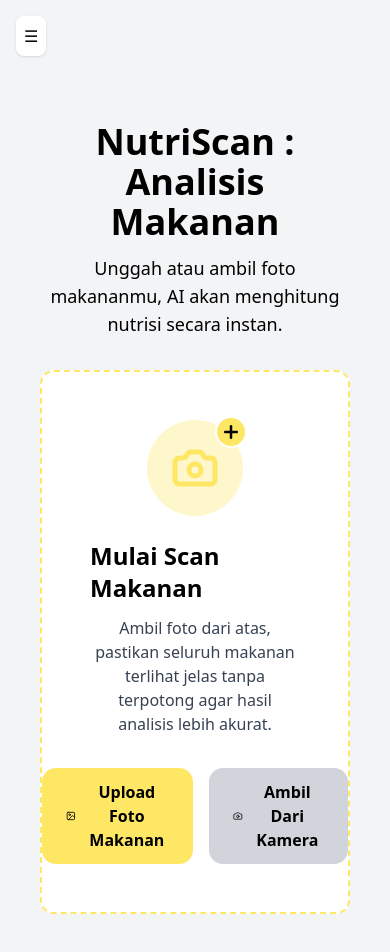
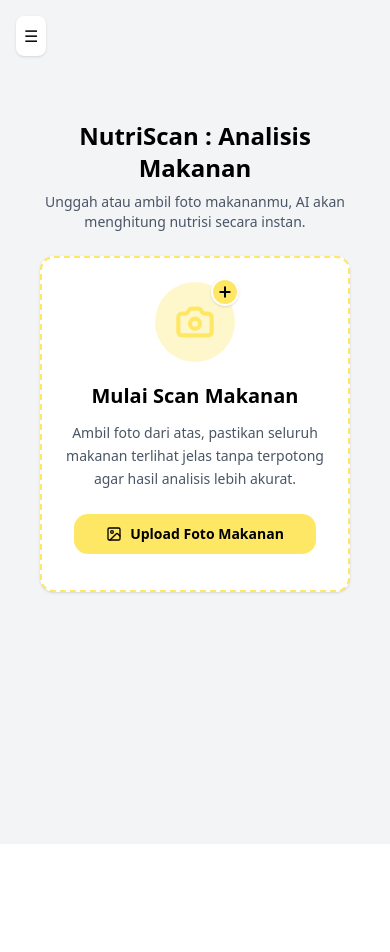
Before and after one commit to axellfumioo/dinacom-frontend, a Next.js app: page /dashboard/scanmakanan in a window 390 px wide. Shown: the top 952 px of the page. After the commit the page ends 844 px from the top, so only its background shows below. Built offline with nearby package versions, Linux system fonts and the light colour scheme.

Commit message:
UI : fix UI scan & memperbaiki button scan, uploud (sementara)

```diff
--- a/src/app/(dashboard)/dashboard/scanmakanan/page.tsx
+++ b/src/app/(dashboard)/dashboard/scanmakanan/page.tsx
@@ -1,44 +1,58 @@
+"use client";
+
 import React from 'react'
 import BtnScan from '@/components/scan/BtnScan'
 import { Camera, Plus } from 'lucide-react'
+import { useSidebarLayout } from "@/components/ui/LayoutClient";
+import { useMemo } from "react";
 
 export default function ScanMakananPage() {
+  const { sidebarCollapsed } = useSidebarLayout();
+  const containerWidth = useMemo(
+    () => (sidebarCollapsed ? "max-w-screen-2xl" : "max-w-7xl"),
+    [sidebarCollapsed]
+  );
+
   return (
-    <div className='min-h-screen flex flex-col items-center justify-center p-4'>
-      {/* Title */}
-      <div className='text-center mb-8'>
-        <h1 className='text-4xl font-bold text-black mb-3'>
+    <div className={`${containerWidth} mx-auto px-4 py-6 md:py-8`}>
+      {/* Title Section */}
+      <div className='text-center mb-6 md:mb-8'>
+        <h1 className='text-2xl md:text-3xl lg:text-4xl font-bold text-black mb-2 md:mb-3'>
           NutriScan : Analisis Makanan
         </h1>
-        <p className='text-lg text-black'>
+        <p className='text-sm md:text-base text-gray-600 max-w-2xl mx-auto'>
           Unggah atau ambil foto makananmu, AI akan menghitung nutrisi secara instan.
         </p>
       </div>
 
-      {/* Scan Box */}
-      <div className='w-full max-w-2xl border-2 border-dashed border-[#FFE766] rounded-xl p-12 flex flex-col items-center justify-center bg-white'>
+      {/* Scan Box - Centered */}
+      <div className='flex justify-center'>
+        <div className='w-full max-w-2xl border-2 border-dashed border-[#FFE766] rounded-xl p-6 md:p-8 lg:p-10 xl:p-12 flex flex-col items-center justify-center bg-white shadow-sm'>
           {/* Camera Icon with Plus */}
-        <div className='relative mb-6'>
-          <div className='w-24 h-24 bg-[#FFF7CC] rounded-full flex items-center justify-center'>
-            <Camera className='w-12 h-12 text-[#FFE766]' strokeWidth={2.5} />
+          <div className='relative mb-5 md:mb-6'>
+            <div className='w-20 h-20 md:w-24 md:h-24 lg:w-28 lg:h-28 bg-[#FFF7CC] rounded-full flex items-center justify-center'>
+              <Camera className='w-10 h-10 md:w-12 md:h-12 lg:w-14 lg:h-14 text-[#FFE766]' strokeWidth={2.5} />
             </div>
-          <div className='absolute -top-1 -right-1 w-8 h-8 bg-[#FFE766] rounded-full flex items-center justify-center border-2 border-white'>
-            <Plus className='w-5 h-5 text-black' strokeWidth={3} />
+            <div className='absolute -top-1 -right-1 w-7 h-7 md:w-8 md:h-8 lg:w-9 lg:h-9 bg-[#FFE766] rounded-full flex items-center justify-center border-2 border-white shadow-sm'>
+              <Plus className='w-4 h-4 md:w-5 md:h-5 text-black' strokeWidth={3} />
             </div>
           </div>
 
           {/* Section Title */}
-        <h2 className='text-2xl font-bold text-black mb-3'>
+          <h2 className='text-xl md:text-2xl lg:text-3xl font-bold text-black mb-3 md:mb-4 text-center'>
             Mulai Scan Makanan
           </h2>
 
           {/* Instructions */}
-        <p className='text-center text-gray-700 mb-8 max-w-md'>
+          <p className='text-center text-gray-600 mb-6 md:mb-8 max-w-md text-sm md:text-base leading-relaxed'>
             Ambil foto dari atas, pastikan seluruh makanan terlihat jelas tanpa terpotong agar hasil analisis lebih akurat.
           </p>
 
           {/* Buttons */}
+          <div className='w-full'>
             <BtnScan />
+          </div>
+        </div>
       </div>
     </div>
   )
--- a/src/components/scan/BtnScan.tsx
+++ b/src/components/scan/BtnScan.tsx
@@ -1,15 +1,33 @@
 "use client";
 
-import { Image, Camera } from 'lucide-react';
-import React, { useRef, ChangeEvent } from 'react'
+import { Image as ImageIcon, Camera } from "lucide-react";
+import React, {
+  useRef,
+  ChangeEvent,
+  useState,
+  useEffect,
+} from "react";
 
 export default function BtnScan() {
-
   const fileInputRef = useRef<HTMLInputElement>(null);
   const cameraInputRef = useRef<HTMLInputElement>(null);
-    const isMobile = typeof navigator !== 'undefined'
-        ? /Android|webOS|iPhone|iPad|iPod|BlackBerry|IEMobile|Opera Mini/i.test(navigator.userAgent)
-        : false;
+
+  // State untuk menghindari hydration mismatch
+  // Mulai dengan false, baru detect setelah mount (client-side only)
+  const [isMobile, setIsMobile] = useState(false);
+
+  // Deteksi mobile device setelah mount untuk menghindari hydration mismatch
+  // Ini adalah use case yang valid untuk useEffect + setState
+
+  useEffect(() => {
+    if (typeof navigator !== "undefined") {
+      const mobile =
+        /Android|webOS|iPhone|iPad|iPod|BlackBerry|IEMobile|Opera Mini/i.test(
+          navigator.userAgent
+        );
+      setIsMobile(mobile);
+    }
+  }, []);
 
   const handleUploadClick = () => {
     fileInputRef.current?.click();
@@ -19,50 +37,57 @@ export default function BtnScan() {
     cameraInputRef.current?.click();
   };
 
-    // sementara buat kirim ke backend
   const handleFileChange = (e: ChangeEvent<HTMLInputElement>) => {
     const file = e.target.files?.[0];
-        if (file) {
-            console.log(file);
-        }
-    }
+    if (!file) return;
+
+    console.log("File terpilih:", file);
+    // TODO: Kirim ke backend untuk analisis
+  };
 
   return (
-    <div className='flex flex-row items-center gap-4'>
-        {/* Upload Button */}
+    <div className="flex flex-col sm:flex-row items-stretch sm:items-center gap-3 md:gap-4 justify-center w-full px-2">
+      {/* Upload Button - SELALU TERSEDIA (Desktop & Mobile) */}
       <button
         onClick={handleUploadClick}
-            className='px-6 py-3 rounded-xl bg-[#FFE766] text-black font-semibold hover:opacity-90 transition flex items-center gap-2'
+        className="px-4 py-2.5 md:px-6 md:py-3 rounded-xl bg-[#FFE766] text-black font-semibold hover:opacity-90 transition flex items-center justify-center gap-2 text-sm md:text-base w-full sm:w-auto"
       >
-            <Image className='w-5 h-5' aria-label='upload' />
-            <span>Upload Foto Makanan</span>
+        <ImageIcon className="w-4 h-4 md:w-5 md:h-5 shrink-0" aria-hidden />
+        <span className="whitespace-nowrap">Upload Foto Makanan</span>
       </button>
 
       <input
         ref={fileInputRef}
-            type='file'
-            accept='image/*'
-            className='hidden'
+        type="file"
+        accept="image/*"
+        className="hidden"
         onChange={handleFileChange}
       />
 
-        {/* Camera Button */}
+      {/* Camera Button - HANYA DI MOBILE */}
+      {/* suppressHydrationWarning karena button ini hanya muncul di client setelah detect mobile */}
+      <div suppressHydrationWarning className="w-full sm:w-auto">
+        {isMobile && (
+          <>
             <button
               onClick={handleCameraClick}
-            className='px-6 py-3 rounded-xl bg-[#D1D5DB] text-black font-semibold hover:opacity-90 transition flex items-center gap-2'
+              className="px-4 py-2.5 md:px-6 md:py-3 rounded-xl bg-[#D1D5DB] text-black font-semibold hover:opacity-90 transition flex items-center justify-center gap-2 text-sm md:text-base w-full sm:w-auto"
             >
-            <Camera className='w-5 h-5' />
-            <span>Ambil Dari Kamera</span>
+              <Camera className="w-4 h-4 md:w-5 md:h-5 shrink-0" aria-hidden />
+              <span className="whitespace-nowrap">Ambil Dari Kamera</span>
             </button>
 
             <input
               ref={cameraInputRef}
-            type='file'
-            accept='image/*'
-            capture={isMobile ? 'environment' : 'user'}
-            className='hidden'
+              type="file"
+              accept="image/*"
+              capture="environment"
+              className="hidden"
               onChange={handleFileChange}
             />
+          </>
+        )}
       </div>
-)
+    </div>
+  );
 }
```
Lines whose indentation alone changed are shown as unchanged.
